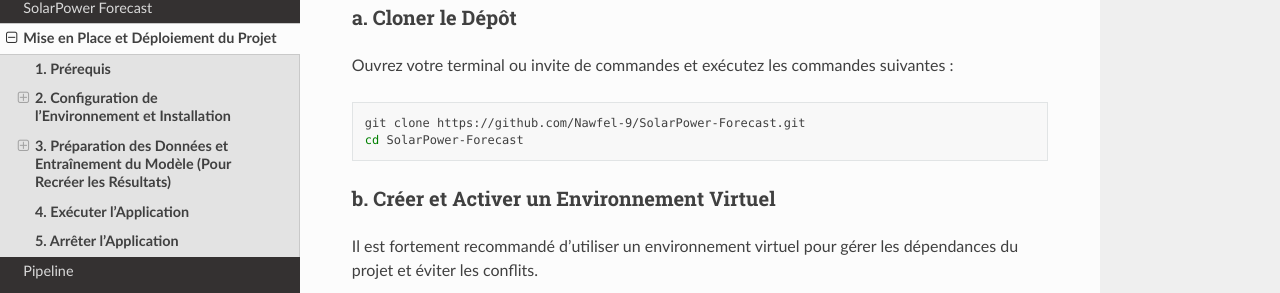
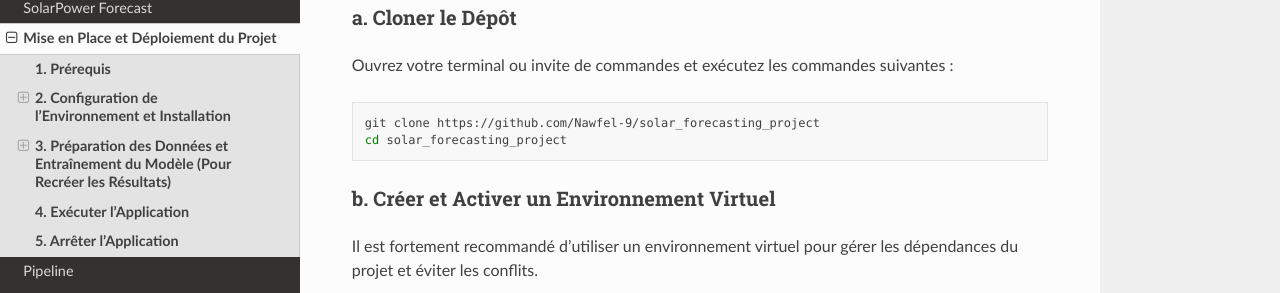
Before and after one commit to Nawfel-9/SolarPower-Forecast, a Sphinx documentation site: the page built from source/setup.rst, in a window 1280 px wide and 900 px high, scrolled down 364 px. Shown: the part 144-437 px from the top of the window. Built offline with Sphinx 7.4.7 and the Read the Docs theme 3.1.0, drawn with Linux system fonts in a browser that asks for light colours.

Commit message:
Update repository clone URL in setup instructions

```diff
--- a/source/setup.rst
+++ b/source/setup.rst
@@ -19,8 +19,8 @@ Ouvrez votre terminal ou invite de commandes et exécutez les commandes suivante
 
 .. code-block:: bash
 
-    git clone https://github.com/Nawfel-9/SolarPower-Forecast.git
-    cd SolarPower-Forecast
+    git clone https://github.com/Nawfel-9/solar_forecasting_project
+    cd solar_forecasting_project
 
 **b. Créer et Activer un Environnement Virtuel**
 ~~~~~~~~~~~~~~~~~~~~~~~~~~~~~~~~~~~~~~~~~~~~~~~~~~~~
```
